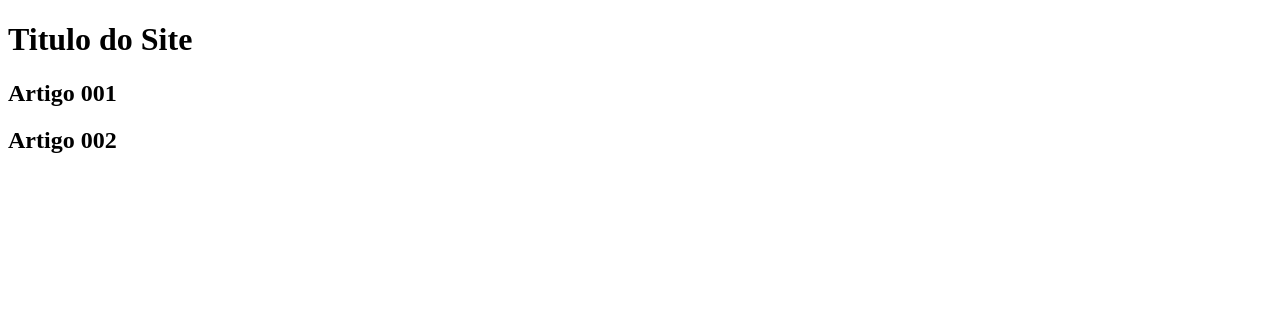
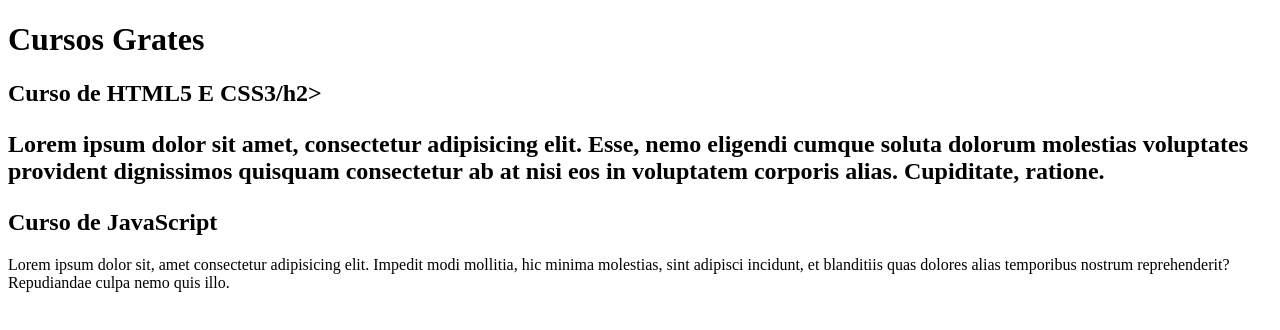
Before and after one commit to Eli4kim/Projeto-Site, a plain HTML site: page index.html in a window 1280 px wide. Drawn offline with Linux system fonts and the light colour scheme.

Commit message:
Adição de primeiros conteúdos
Comecei aa fazer os conteúdos dos artigos

```diff
--- a/index.html
+++ b/index.html
@@ -9,13 +9,15 @@
   <body>
     <main>
       <header>
-        <h1>Titulo do Site</h1>
+        <h1>Cursos Grates</h1>
       </header>
       <article>
-        <h2>Artigo 001</h2>
+        <h2>Curso de HTML5 E CSS3/h2>
+        <p>Lorem ipsum dolor sit amet, consectetur adipisicing elit. Esse, nemo eligendi cumque soluta dolorum molestias voluptates provident dignissimos quisquam consectetur ab at nisi eos in voluptatem corporis alias. Cupiditate, ratione.</p>
       </article>
       <article>
-        <h2>Artigo 002</h2>
+        <h2>Curso de JavaScript</h2>
+        <p>Lorem ipsum dolor sit, amet consectetur adipisicing elit. Impedit modi mollitia, hic minima molestias, sint adipisci incidunt, et blanditiis quas dolores alias temporibus nostrum reprehenderit? Repudiandae culpa nemo quis illo.</p>
       </article>
     </main>
   </body>
```
